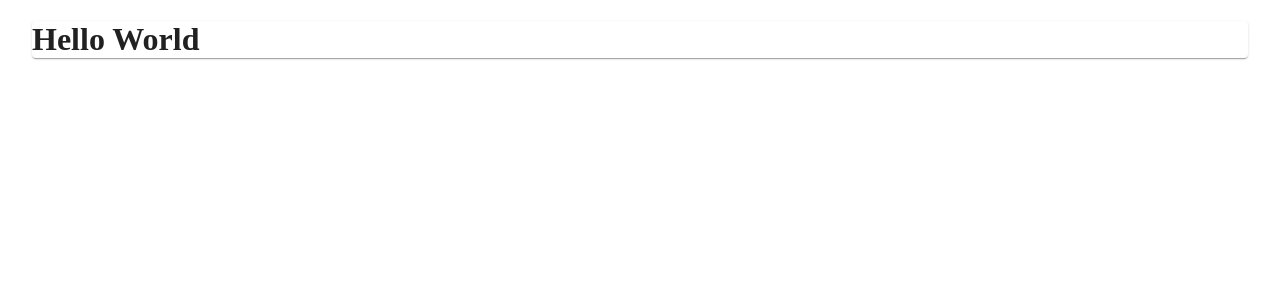
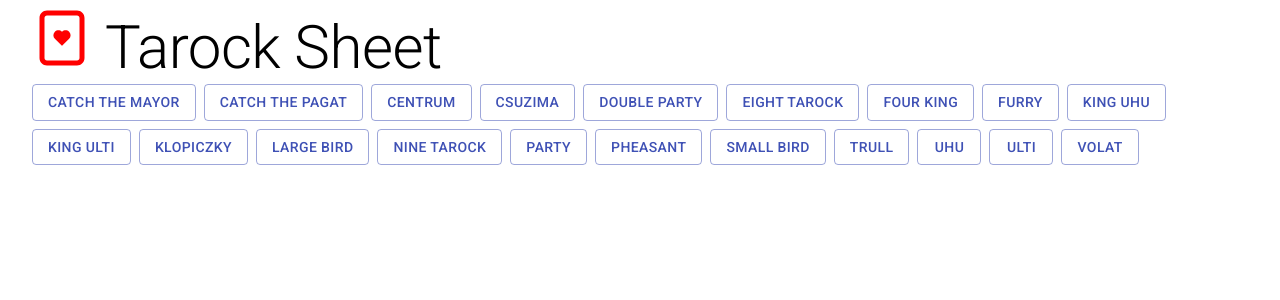
Before and after one commit to samson84/tarock-sheet, a React (Create React App) app: page / in a window 1280 px wide. Shown: the top 300 px of the page. Built offline with nearby package versions, Linux system fonts and the light colour scheme.

Commit message:
add a basic app interface frame

```diff
--- a/src/App.tsx
+++ b/src/App.tsx
@@ -1,12 +1,14 @@
 import React from "react";
-import { Container, Paper } from "@material-ui/core";
+import { Container, Paper, Typography as T } from "@material-ui/core";
+import { CgCardHearts as Icon } from "react-icons/cg";
+import TarockSheet from "./components/TarockSheet";
+
 
 function App() {
   return (
-    <Container fixed>
-      <Paper>
-        <h1>Hello World</h1>
-      </Paper>
+    <Container>
+        <T variant="h2"><Icon color="red" /> Tarock Sheet</T>
+        <TarockSheet />
     </Container>
   );
 }
--- /dev/null
+++ b/src/components/Bid.tsx
@@ -0,0 +1,60 @@
+import React from "react";
+import {
+  Button,
+  Card,
+  CardActions,
+  CardContent,
+  Switch,
+  FormControlLabel,
+  FormGroup,
+  Typography as T,
+  RadioGroup,
+  Radio,
+} from "@material-ui/core";
+
+import { Bid, BidVariant, canSilent } from "../lib/bid";
+import { upperCaseToWords } from "../lib/util";
+
+interface SilentSwitchProps {
+  bid: Bid;
+}
+const SilentSwitch = ({ bid }: SilentSwitchProps) => {
+  if (!canSilent(bid)) {
+    return null;
+  }
+  return (
+    <FormGroup>
+      <FormControlLabel control={<Switch />} label="Silent" />
+    </FormGroup>
+  );
+};
+
+interface VariantSelectorProps {
+  variants?: BidVariant[];
+}
+const VariantSelector = ({ variants }: VariantSelectorProps) => {
+  if (!variants) {
+    return null
+  }
+  return (
+    <RadioGroup row name="variants">
+      {
+        variants.map(variant => (
+          <FormControlLabel
+            control={<Radio value={variant} />}
+            label={variant}
+          />
+        ))
+      }
+    </RadioGroup>
+  )
+};
+
+interface BidProps {
+  bid: Bid;
+}
+export default function ({ bid }: BidProps) {
+  return (
+    <Button variant="outlined" color="primary">{upperCaseToWords(bid.type)}</Button>
+  );
+}
--- /dev/null
+++ b/src/components/TarockSheet.tsx
@@ -0,0 +1,20 @@
+import React from "react";
+import {Grid} from "@material-ui/core"
+import { BID_TYPE, getAllBids, Bid } from "../lib/bid";
+import { upperCaseToWords } from "../lib/util";
+import BidElement from "./Bid";
+import sortBy from "lodash/fp/sortBy"
+
+const allBids = sortBy((b: Bid) => b.type )(getAllBids())
+
+export default function() {
+  return (
+    <Grid container spacing={1}>
+      {allBids.map(bid => (
+        <Grid item>
+          <BidElement bid={bid}/>
+        </Grid>
+      )) }
+    </Grid>
+  )
+}
```
